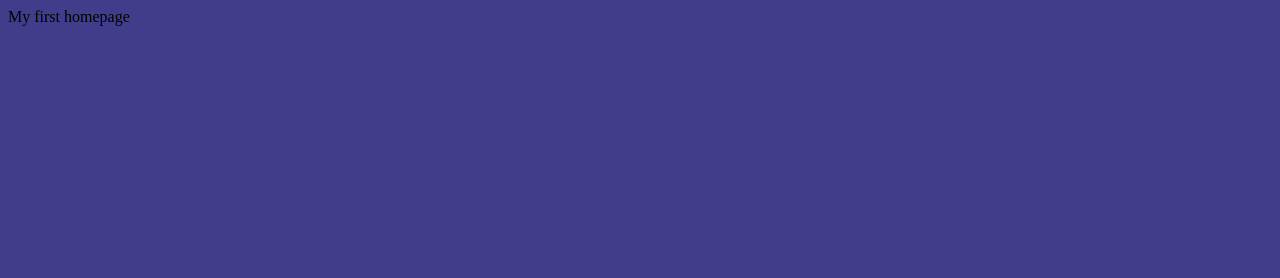
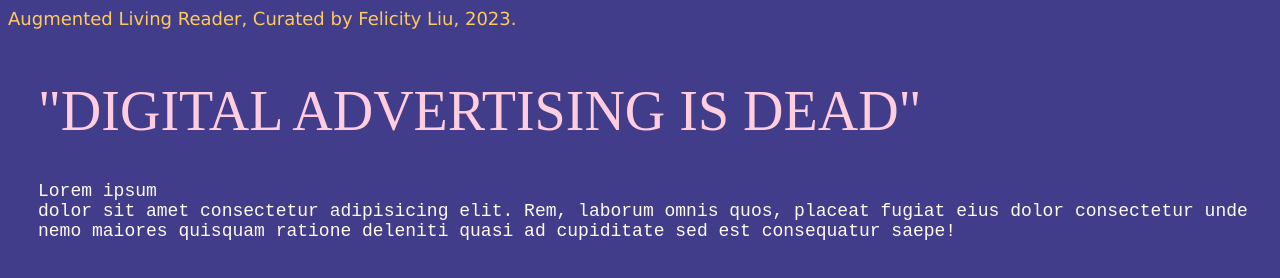
Before and after one commit to FelicityLiu83/FelicityLiu83.github.io, a plain HTML site: page index.html in a window 1280 px wide. Drawn offline with Linux system fonts and the light colour scheme.

Commit message:
web reader progress

```diff
--- a/Style.css
+++ b/Style.css
@@ -1,3 +1,37 @@
 body{
     background-color: rgb(66, 61, 139);
+    color: floralwhite;
+    font-size: 30px;
+    font-weight: normal;
 }
+
+h1{
+    font-weight: normal;
+}
+
+p{
+    color: bisque;
+}
+
+div.details {
+    color: rgb(255, 203, 91);
+    font-family: 'Lucida Sans', 'Lucida Sans Regular', 'Lucida Grande', 'Lucida Sans Unicode', Geneva, Verdana, sans-serif;
+    font-size: 18px;
+    font-weight: lighter;
+}
+
+div.title {
+    color: rgb(255, 205, 222);
+    font-size: 28px;
+    margin-top: 50px;
+    margin-left: 30px;
+    margin-bottom: 10px;
+
+}
+
+div.text{
+    font-family: 'Courier New', Courier, monospace;
+    font-size: 18px;
+    margin-top: 10px;
+    margin-left: 30px;
+}
--- a/index.html
+++ b/index.html
@@ -4,10 +4,24 @@
     <meta charset="UTF-8">
     <meta http-equiv="X-UA-Compatible" content="IE=edge">
     <meta name="viewport" content="width=device-width, initial-scale=1.0">
-    <title>Document</title>
+    <title>My Reader Example</title>
     <link rel="stylesheet" href="style.css">
 </head>
 <body>
-    My first homepage
+
+    <div class="details">
+        Augmented Living Reader, Curated by Felicity Liu, 2023.
+    </div>
+
+
+    <div class="title">
+
+    <h1>"DIGITAL ADVERTISING IS DEAD"</h1>
+
+    </div>
+
+    <div class="text">
+        Lorem ipsum <br> dolor sit amet consectetur adipisicing elit. Rem, laborum omnis quos, placeat fugiat eius dolor consectetur unde nemo maiores quisquam ratione deleniti quasi ad cupiditate sed est consequatur saepe!
+    </div>
 </body>
 </html>
```
